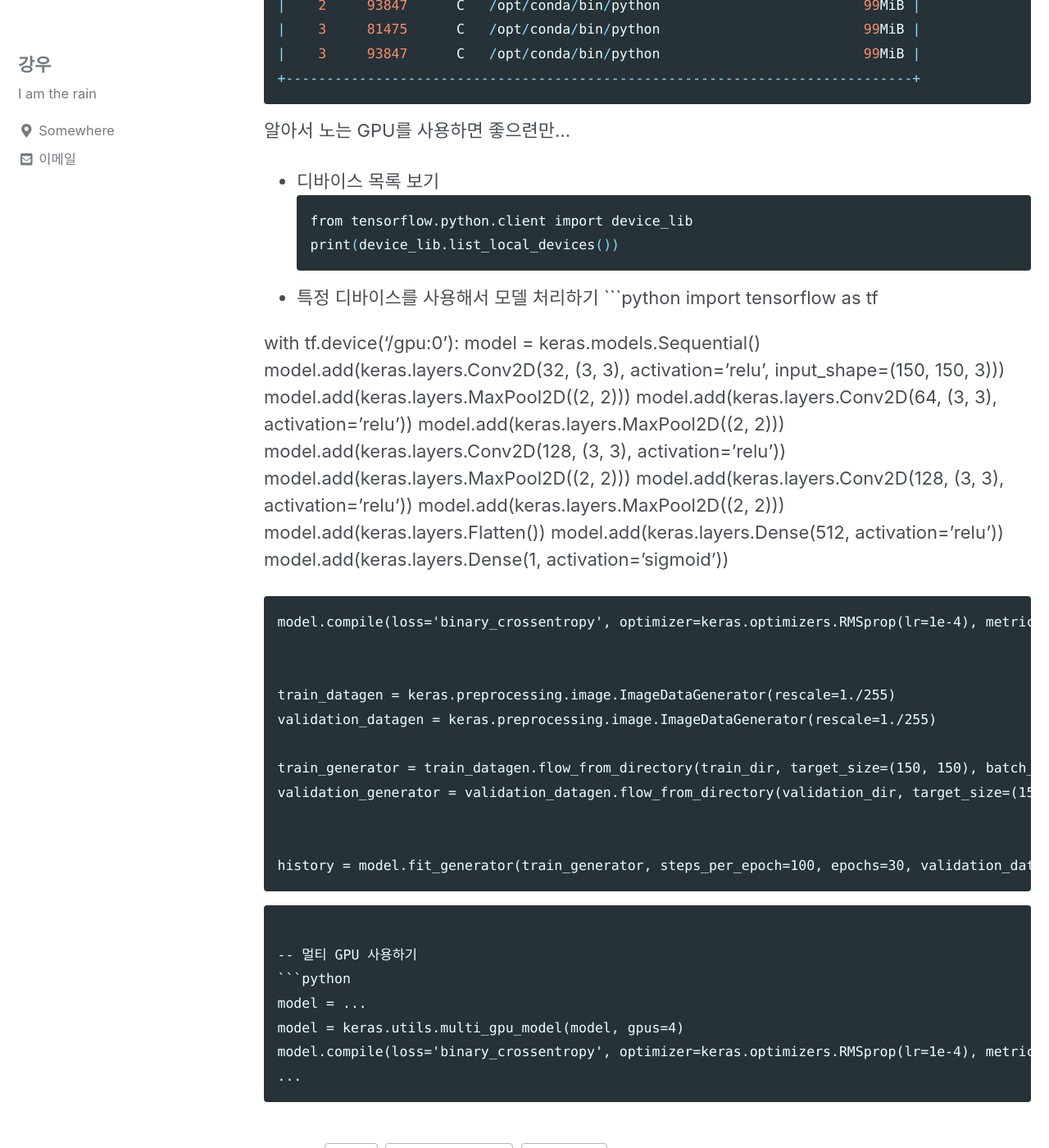
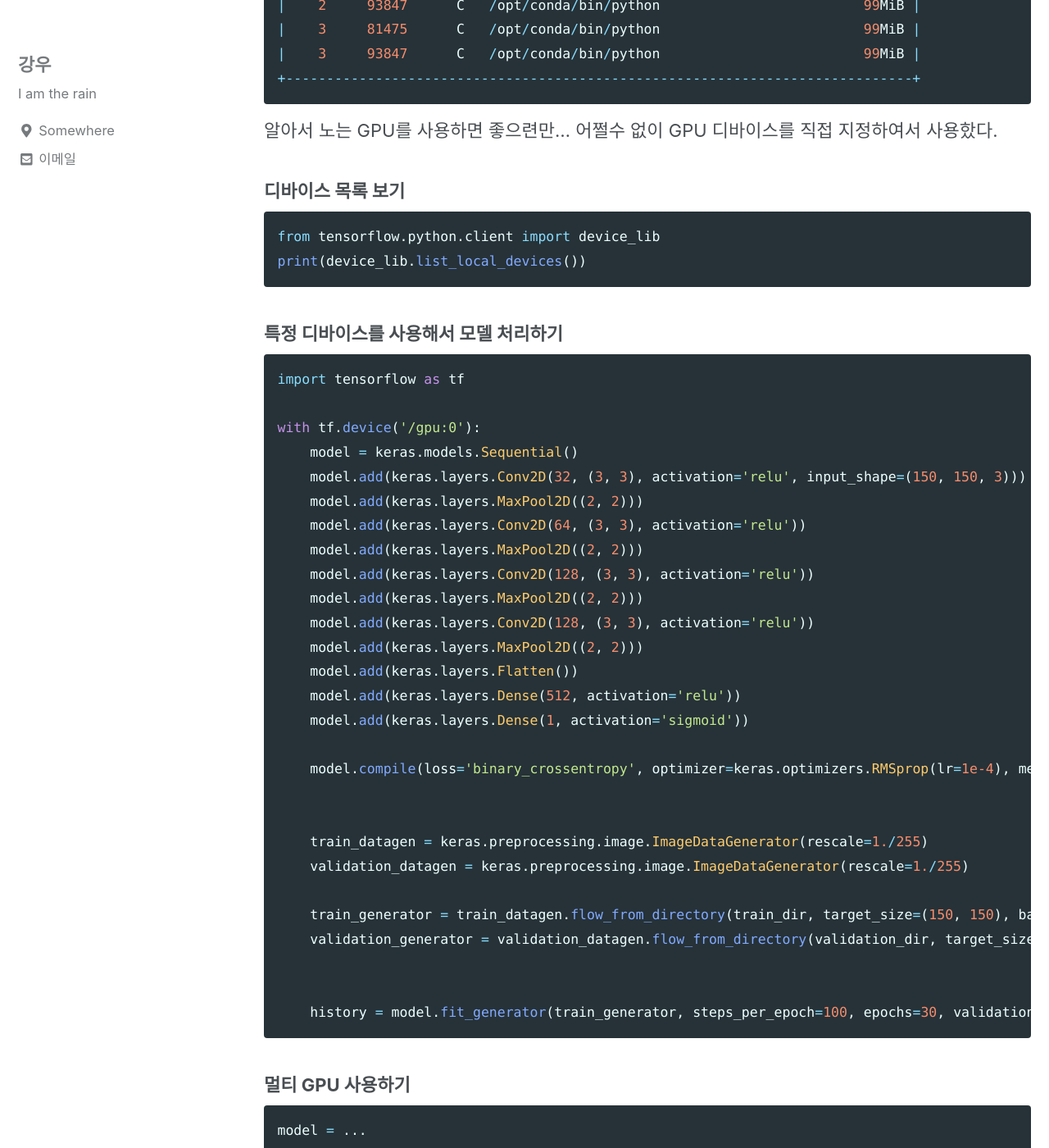
Before and after one commit to kangwoo/kangwoo.github.io, a Jekyll site: the page built from _posts/2019-08-08-keras-gpu.md, in a window 1280 px wide and 1400 px high, scrolled down 1634 px. Shown: the whole window at 82% size. Built offline with Jekyll 4.4.1, drawn with Linux system fonts in a browser that asks for light colours; cached includes are drawn as plain includes; nearby versions of some CDN libraries; some of the changed text lies outside the part shown.

Commit message:
Add keras GPU

````diff
--- a/_posts/2019-08-08-keras-gpu.md
+++ b/_posts/2019-08-08-keras-gpu.md
@@ -6,7 +6,7 @@ categories: [data science, machine learning, tensorflow]
 tags: [machine learning, tensorflow, keras]
 ---
 
-쿠버네티스(kubernetes) 위에서 GPU 4개를 할당한 Jupyter을 사용하고 있다.
+쿠버네티스(kubernetes) 위에서 GPU 4개를 할당한 Jupyter를 사용하고 있다.
 Jupyter Notebook 에서 텐서플로-케라스를 사용하고 있는데, 노트북을 1개 더 생성해서 작업 할 경우 OOM 에러가 발생하였다.
 ```bash
 ResourceExhaustedError (see above for traceback): OOM when allocating tensor with shape[3,3,128,128] and type float on /job:localhost/replica:0/task:0/device:GPU:0 by allocator GPU_0_bfc
@@ -54,15 +54,15 @@ Thu Aug  8 08:09:46 2019
 |    3     93847      C   /opt/conda/bin/python                         99MiB |
 +-----------------------------------------------------------------------------+
 ```
-알아서 노는 GPU를 사용하면 좋으련만...
+알아서 노는 GPU를 사용하면 좋으련만... 어쩔수 없이 GPU 디바이스를 직접 지정하여서 사용핬다.
 
-- 디바이스 목록 보기
-```bash
+### 디바이스 목록 보기
+```python
 from tensorflow.python.client import device_lib
 print(device_lib.list_local_devices())
 ```
 
-- 특정 디바이스를 사용해서 모델 처리하기
+### 특정 디바이스를 사용해서 모델 처리하기
 ```python
 import tensorflow as tf
 
@@ -91,10 +91,9 @@ with tf.device('/gpu:0'):
 
 
     history = model.fit_generator(train_generator, steps_per_epoch=100, epochs=30, validation_data=validation_generator, validation_steps=50)
-
 ```
 
--- 멀티 GPU 사용하기
+### 멀티 GPU 사용하기
 ```python
 model = ...
 model = keras.utils.multi_gpu_model(model, gpus=4)
````
